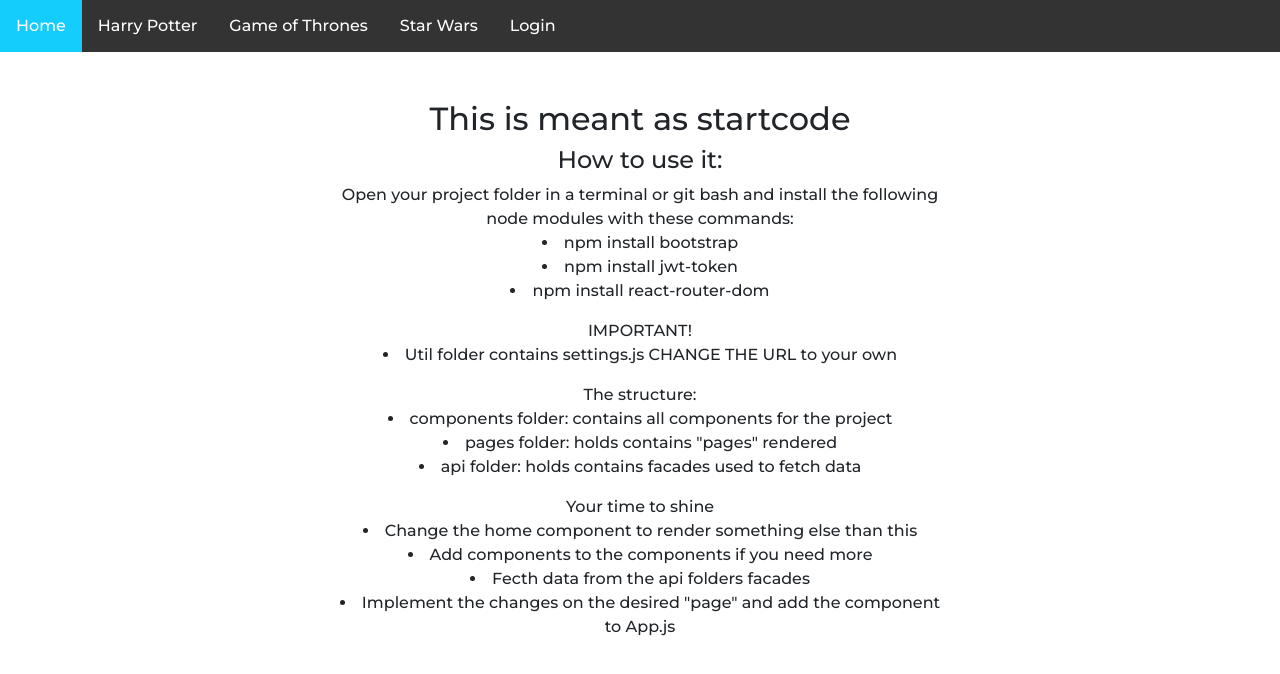
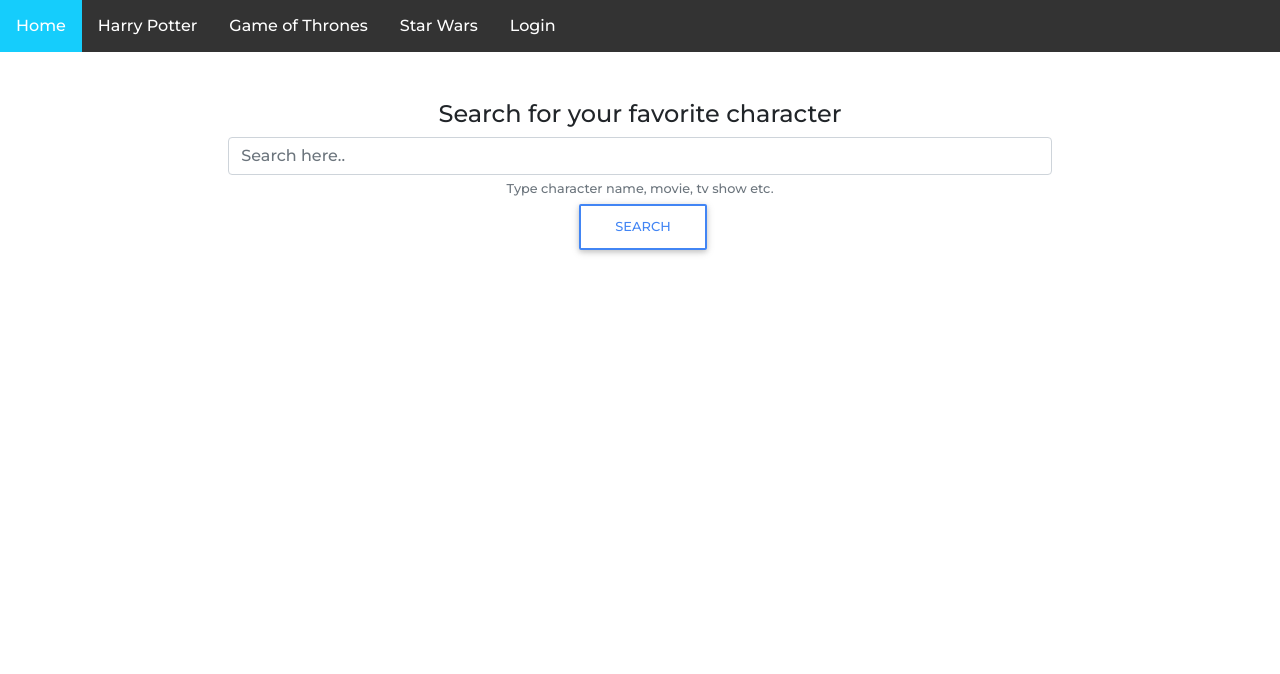
Before and after one commit to thorchris/3semproject-frontend, a React (Create React App) app: page / in a window 1280 px wide. Shown: the top 674 px of the page. Built offline with nearby package versions, Linux system fonts and the light colour scheme.

Commit message:
Search bar

```diff
--- a/package.json
+++ b/package.json
@@ -9,6 +9,7 @@
     "bootstrap": "^4.5.3",
     "jwt-decode": "^3.1.1",
     "jwt-token": "^1.0.9",
+    "mdbreact": "^5.0.0",
     "react": "^17.0.1",
     "react-bootstrap": "^1.4.0",
     "react-dom": "^17.0.1",
--- a/src/pages/Home.js
+++ b/src/pages/Home.js
@@ -1,36 +1,32 @@
+import "bootstrap/dist/css/bootstrap.css";
+import { Button, Form } from "react-bootstrap";
+import 'mdbreact/dist/css/mdb.css';
+import { MDBCol, MDBFormInline, MDBBtn } from "mdbreact";
+
 export default function Home() {
   return (
     <div className="container-fluid padding">
       <div className="row">
-        <div className="col-3"></div>
-        <div className="col-6 text-center">
-          <h2 className="mt-5">This is meant as startcode</h2>
-          <h4>How to use it:</h4>
-          <p>
-            Open your project folder in a terminal or git bash and install the
-            following node modules with these commands:
-            <li>npm install bootstrap</li>
-            <li>npm install jwt-token</li>
-            <li>npm install react-router-dom</li>
-          </p>
-          <p>
-            IMPORTANT!
-            <li>Util folder contains settings.js CHANGE THE URL to your own</li>
-          </p>
-          <p>
-            The structure:
-            <li>components folder: contains all components for the project</li>
-            <li>pages folder: holds contains "pages" rendered</li>
-            <li>api folder: holds contains facades used to fetch data</li>
-          </p>
-          <p>
-            Your time to shine
-            <li>Change the home component to render something else than this</li>
-            <li>Add components to the components if you need more</li>
-            <li>Fecth data from the api folders facades</li>
-            <li>Implement the changes on the desired "page" and add the component to App.js</li>
-          </p>
-          <div className="col-3"></div>
+        <div className="col-2"></div>
+        <div className="col-8 text-center">
+          <h4 className="mt-5">Search for your favorite character</h4>
+          <Form>
+            <Form.Control placeholder="Search here.." />
+            <Form.Text className="text-muted">
+              Type character name, movie, tv show etc.
+            </Form.Text>
+            <MDBBtn
+              outline
+              color="primary"
+              rounded
+              size="m"
+              type="submit"
+              className="mr-auto"
+            >
+              Search
+            </MDBBtn>
+          </Form>
+          <div className="col-2"></div>
         </div>
       </div>
     </div>
```
Also changed, not shown: 1 other file (tests, documents, lock files or other folders).
